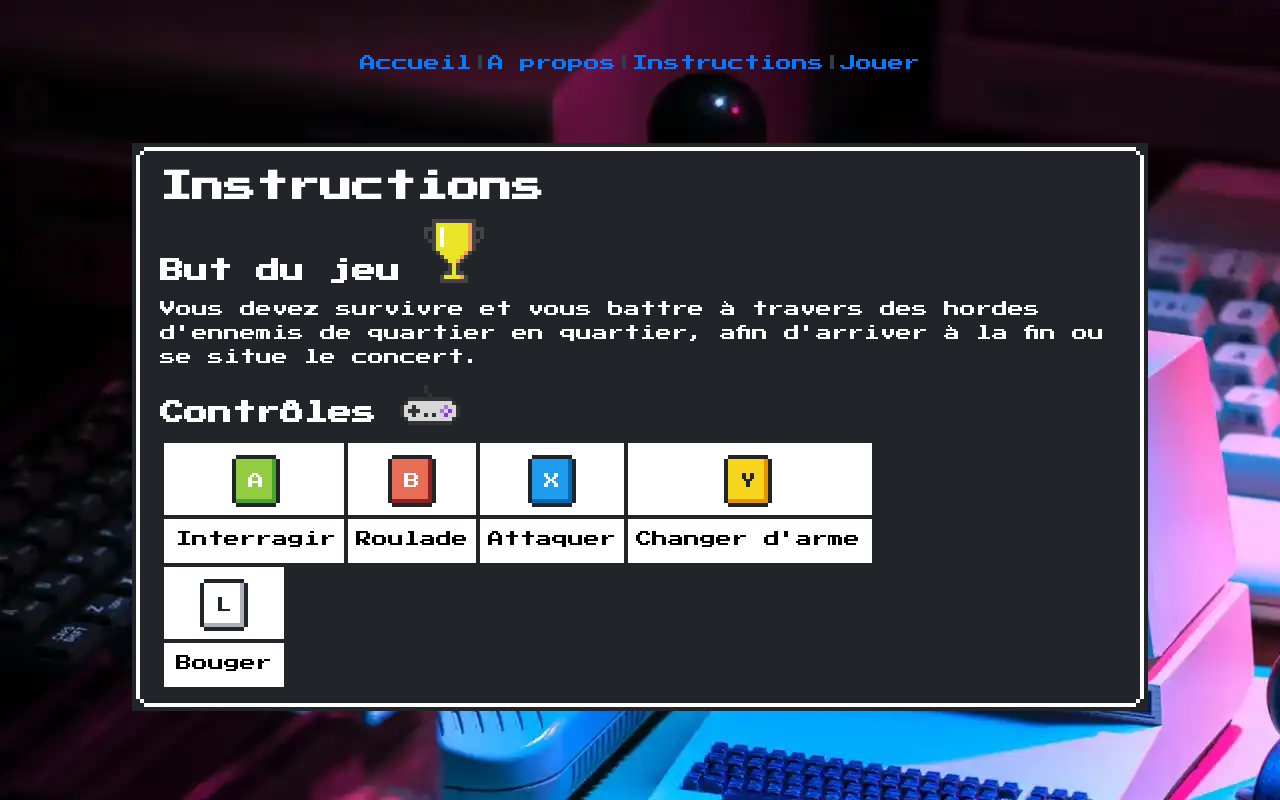
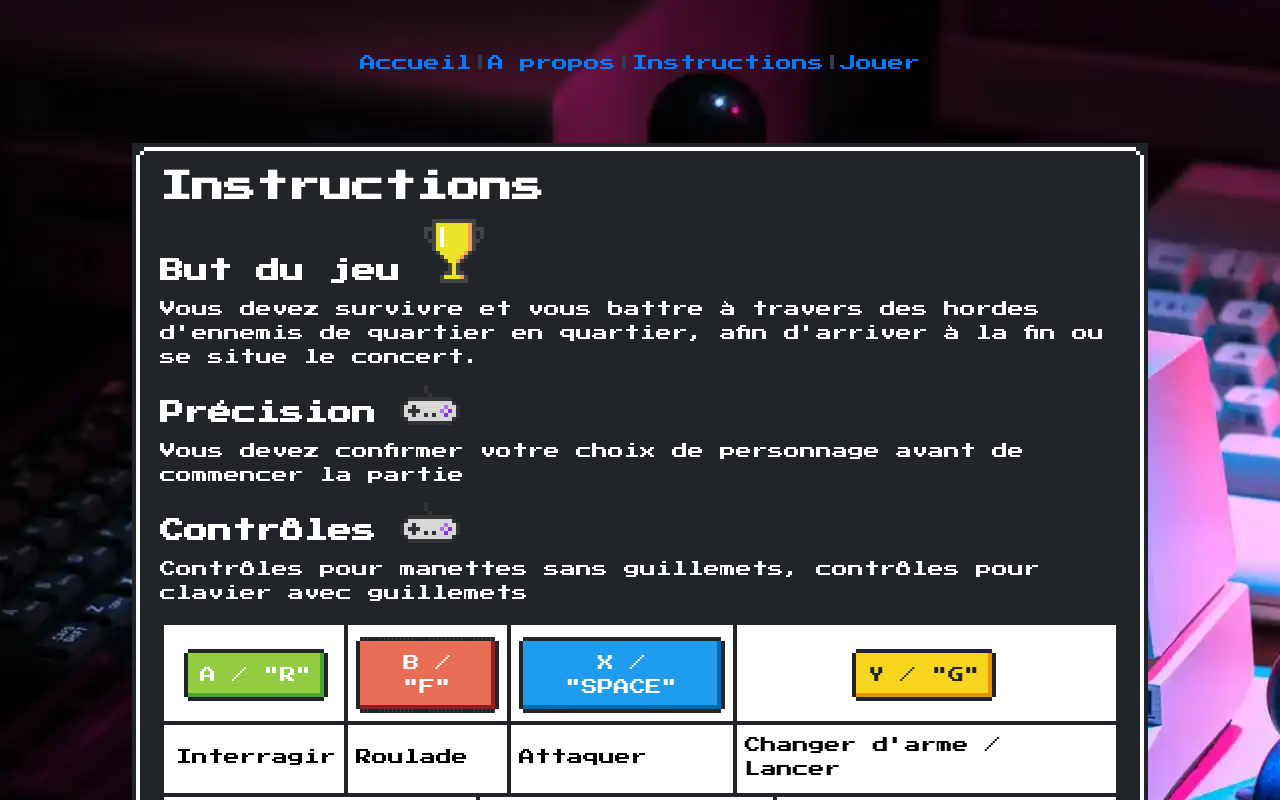
Before and after one commit to OlivierFortier/District-beat-web, a Vue app: page /#/instructions in a window 1280 px wide. Built offline with nearby package versions, Linux system fonts and the light colour scheme.

Commit message:
précision contrôle

```diff
--- a/src/views/Instructions.vue
+++ b/src/views/Instructions.vue
@@ -7,20 +7,34 @@
         Vous devez survivre et vous battre à travers des hordes d'ennemis de
         quartier en quartier, afin d'arriver à la fin ou se situe le concert.
       </p>
+       <h2>Précision <i class="snes-logo"></i></h2>
+       <p>Vous devez confirmer votre choix de personnage avant de commencer la partie</p>
       <h2>Contrôles <i class="snes-logo"></i></h2>
+      <p>
+        Contrôles pour manettes sans guillemets, contrôles pour clavier avec
+        guillemets
+      </p>
       <div class="nes-table-responsive table">
         <table class="nes-table is-bordered is-centered">
           <thead>
             <tr>
               <th>
-                <button type="button" class="nes-btn is-success">A</button>
-              </th>
-              <th><button type="button" class="nes-btn is-error">B</button></th>
-              <th>
-                <button type="button" class="nes-btn is-primary">X</button>
+                <button type="button" class="nes-btn is-success">
+                  A / "R"
+                </button>
               </th>
               <th>
-                <button type="button" class="nes-btn is-warning">Y</button>
+                <button type="button" class="nes-btn is-error">B / "F"</button>
+              </th>
+              <th>
+                <button type="button" class="nes-btn is-primary">
+                  X / "SPACE"
+                </button>
+              </th>
+              <th>
+                <button type="button" class="nes-btn is-warning">
+                  Y / "G"
+                </button>
               </th>
             </tr>
           </thead>
@@ -29,7 +43,7 @@
               <td>Interragir</td>
               <td>Roulade</td>
               <td>Attaquer</td>
-              <td>Changer d'arme</td>
+              <td>Changer d'arme / Lancer</td>
             </tr>
           </tbody>
         </table>
@@ -37,13 +51,21 @@
           <thead>
             <tr>
               <th>
-                <button type="button" class="nes-btn">L</button>
+                <button type="button" class="nes-btn">Joystick / "WASD"</button>
+              </th>
+              <th>
+                <button type="button" class="nes-btn">L / R / "WASD"</button>
+              </th>
+              <th>
+                <button type="button" class="nes-btn">START / "R"</button>
               </th>
             </tr>
           </thead>
           <tbody>
             <tr>
               <td>Bouger</td>
+              <td>Choisir personnage</td>
+              <td>Confirmer choix / prêt</td>
             </tr>
           </tbody>
         </table>
```
